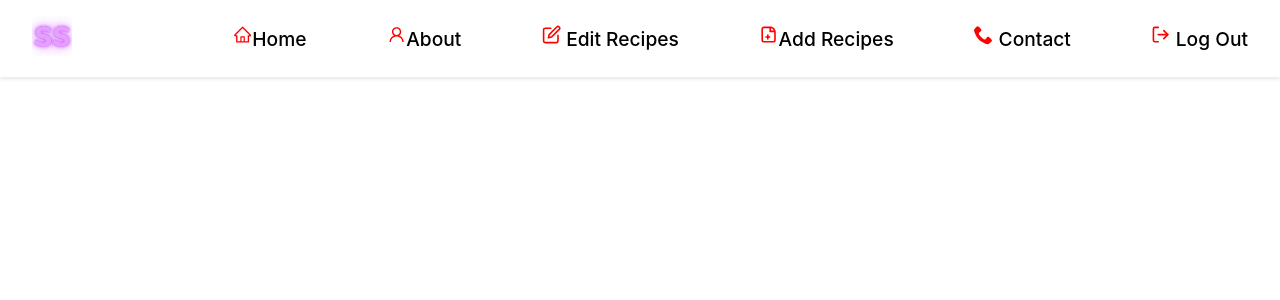
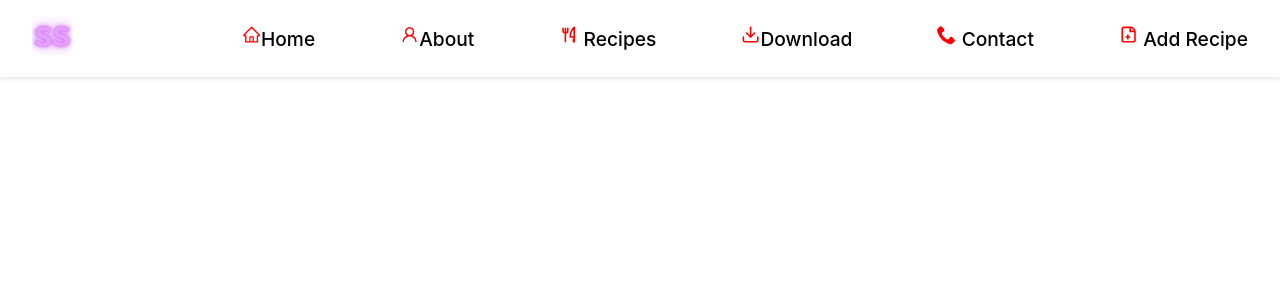
Before and after one commit to SANJANASOLANGA/ReactFoodRecipe, a React (Create React App) app in the folder Client/: page / in a window 1280 px wide. Shown: the top 300 px of the page. Built offline with nearby package versions, Linux system fonts and the light colour scheme.

Commit message:
Set exact path as UserHome

```diff
--- a/Client/src/App.js
+++ b/Client/src/App.js
@@ -21,7 +21,7 @@ const App = () => {
       <Router>
         <div>
             <Routes>
-              <Route exact path="/" element={<AdminHome />} />
+              <Route exact path="/" element={<UserHome />} />
               <Route path="/sign-in" element={<SignIn />} />
               <Route path="/sign-up" element={<SignUp />} />
               <Route path="/userDetails" element={<UserDetails />} />
```
